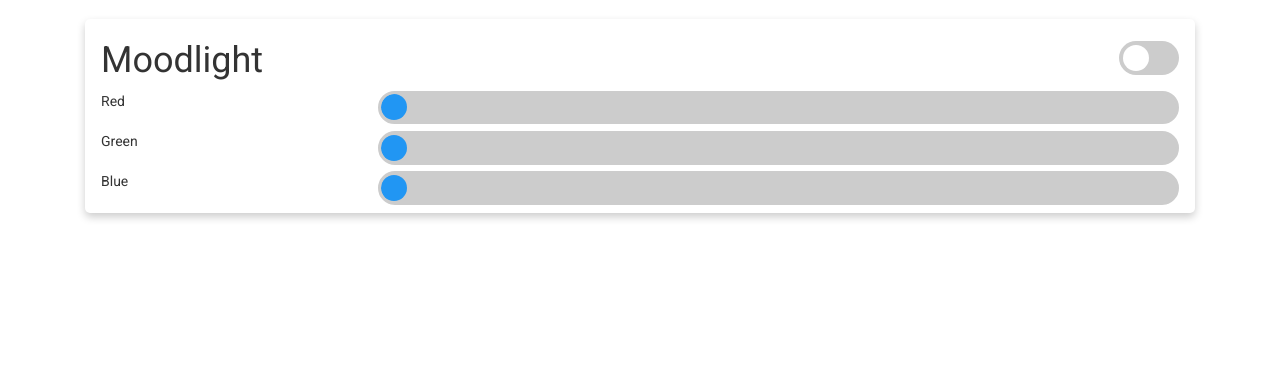
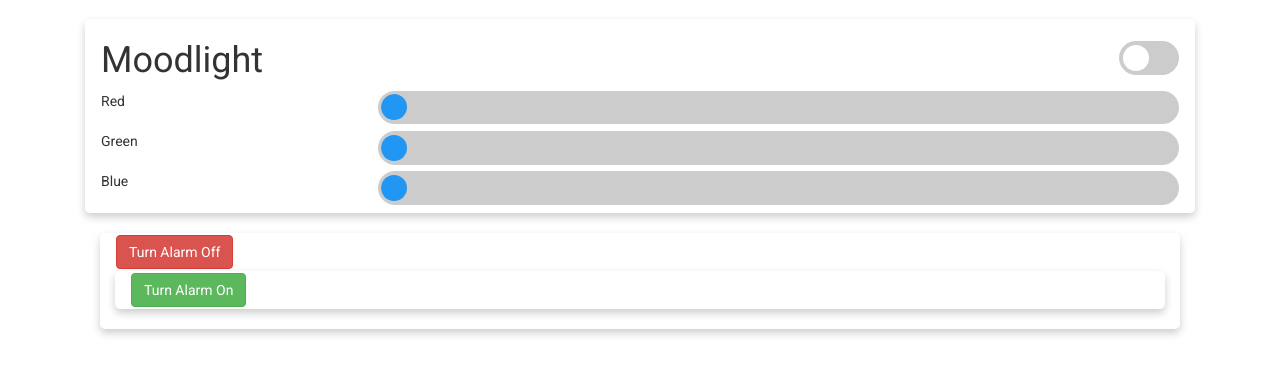
Before and after one commit to lennymlopes/cw-webapp, a Flask app: page / in a window 1280 px wide. Shown: the part 51-426 px from the top of the page. Run offline with Flask 2, Linux system fonts and the light colour scheme; the visitor is signed in with stand-in values (Sample User, id 1); data that the repository does not hold is empty; some libraries are stand-ins or nearby versions.

Commit message:
add alarm buttons and moodlight off on refresh

```diff
--- a/app/static/functions.js
+++ b/app/static/functions.js
@@ -28,6 +28,18 @@ function set_color(color, value) {
 	socket.emit('set_color', color, value)
 }
 
+function moodlight_off() {
+	socket.emit('moodlight_off')
+}
+
+function alarm_off() {
+	socket.emit('alarm_off')
+}
+
+function alarm_on() {
+	socket.emit('alarm_on')
+}
+
 // socket.on('update', (parameter, data)) {
 // 	if(parameter == 'moodlight'){
 // 		if(data){
@@ -39,7 +51,8 @@ function set_color(color, value) {
 // 	}
 // }
 
-window.onload = update(1, 'moodlight', 1)
+window.onload = moodlight_off()
+
 
 // var socket = io('http://localhost');
 // socket.on('update', function (parameter, data) {
--- a/app/templates/index.html
+++ b/app/templates/index.html
@@ -36,6 +36,33 @@
 				</div>
 
 	</div>
+
+
+	<div class="col-lg-12">
+		<div class="card">
+				<div class="card-body" id="off_button">
+					<div class="row">
+						<div class="col-xs-12 col-sm-12">
+							<button type="button" name="turnoff" class="btn btn-danger" onchange="alarm_off()">Turn Alarm Off</button>
+						</div>
+				</div>
+
+	</div>
+
+	<div class="col-lg-12">
+		<div class="card">
+				<div class="card-body" id="on_button">
+					<div class="row">
+						<div class="col-xs-12 col-sm-12">
+							<button type="button" name="turnon" class="btn btn-success" onchange="alarm_on()">Turn Alarm On</button>
+						</div>
+				</div>
+
+	</div>
+
+
+
+
 	{% for alarm in alarms %}
 		<div class="col-lg-4 col-sm-6 " id="{{alarm.id}}">
 			<div class="card">
```
Also changed, not shown: app/sockets.py (+21 -0 lines).
